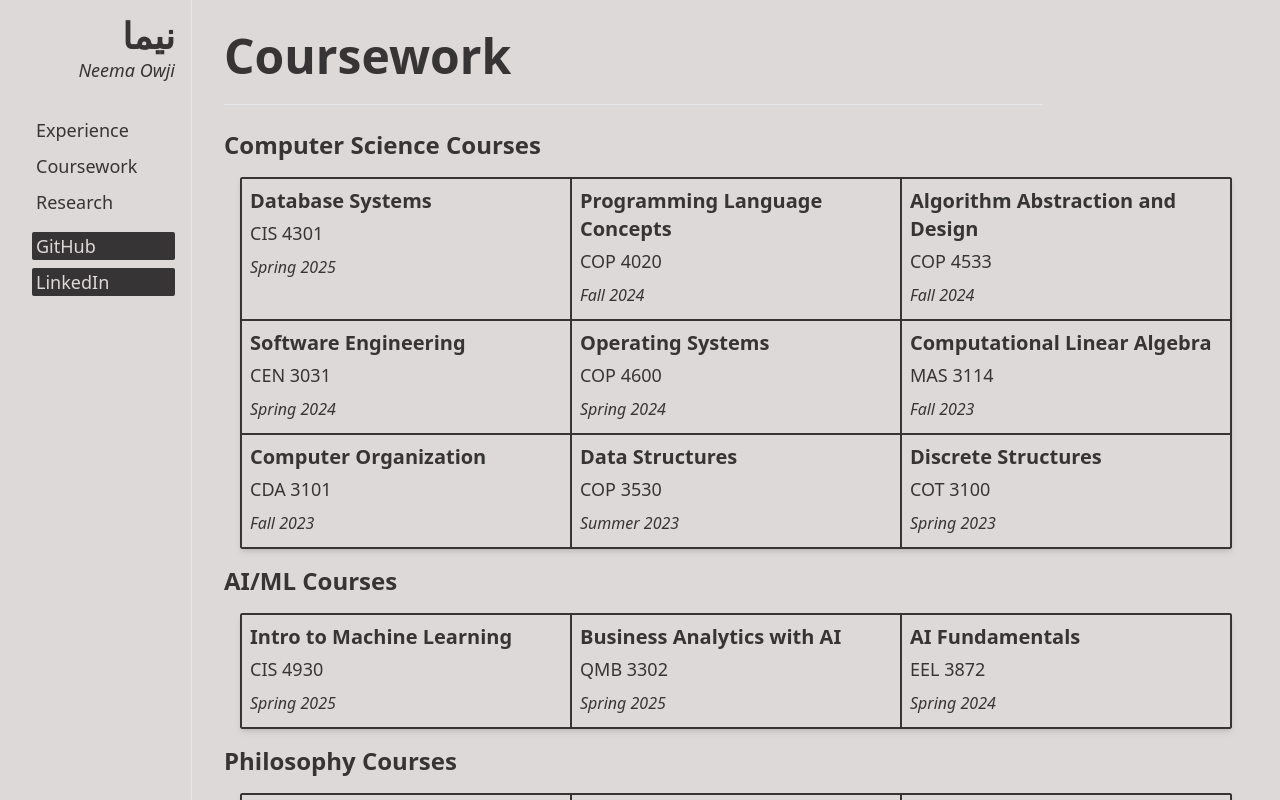
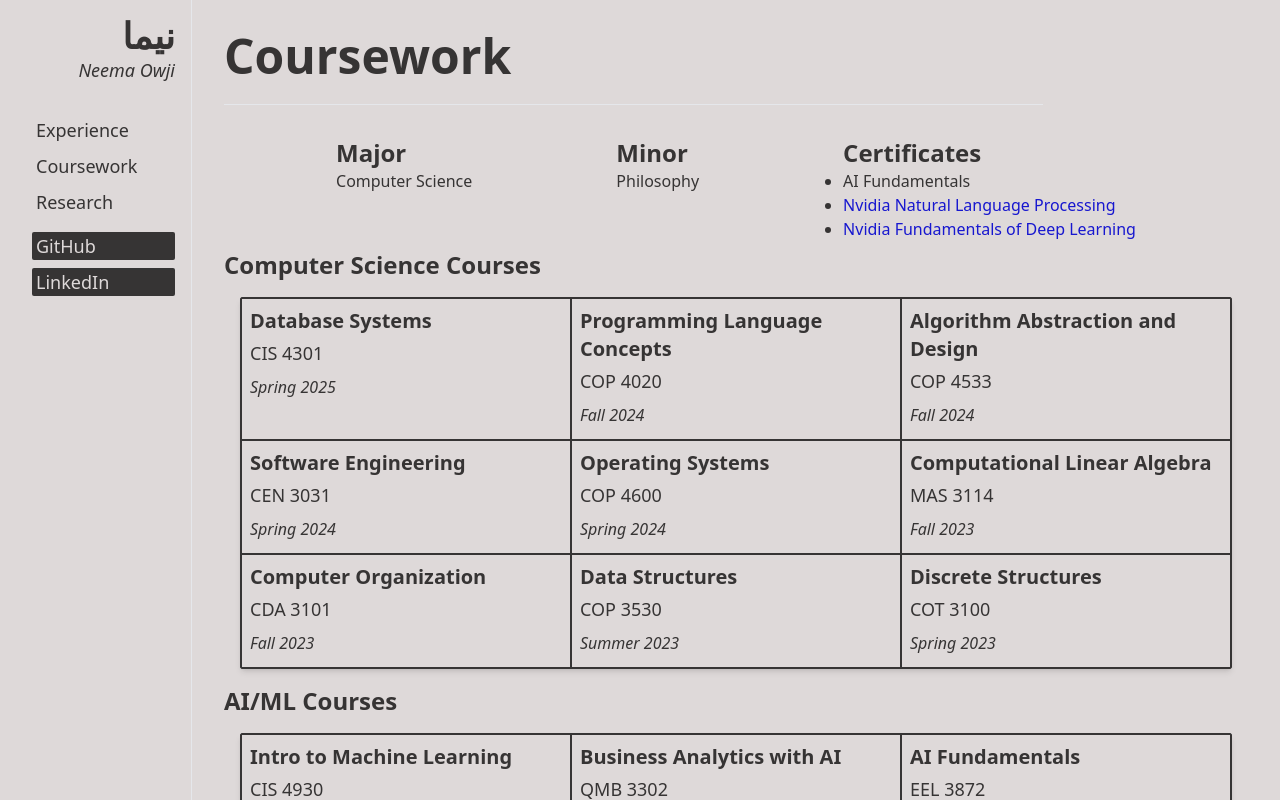
Before and after one commit to nowji/personal-website, a React (Vite) app: page /coursework in a window 1280 px wide. Shown: the top 800 px of the page. Built offline with nearby package versions, Linux system fonts and the light colour scheme.

Commit message:
readded major/minor/certs

```diff
--- a/src/pages/CoursePage.tsx
+++ b/src/pages/CoursePage.tsx
@@ -9,7 +9,7 @@ const CoursePage: React.FC = () => {
         <h1 className="text-5xl font-bold mb-4">Coursework</h1>
         <hr className="mt-2 mb-6 w-4/5"></hr>
 
-        {/* <div className="w-full justify-evenly flex flex-wrap flex-row gap-6">
+        <div className="w-full justify-evenly flex flex-wrap flex-row gap-6">
           <div className="flex flex-col p-2">
             <h2 className="text-2xl font-bold">Major</h2>
             <ul>
@@ -46,7 +46,7 @@ const CoursePage: React.FC = () => {
               </li>
             </ul>
           </div>
-        </div> */}
+        </div>
 
         <CourseContainer
           courseType="Computer Science"
```
